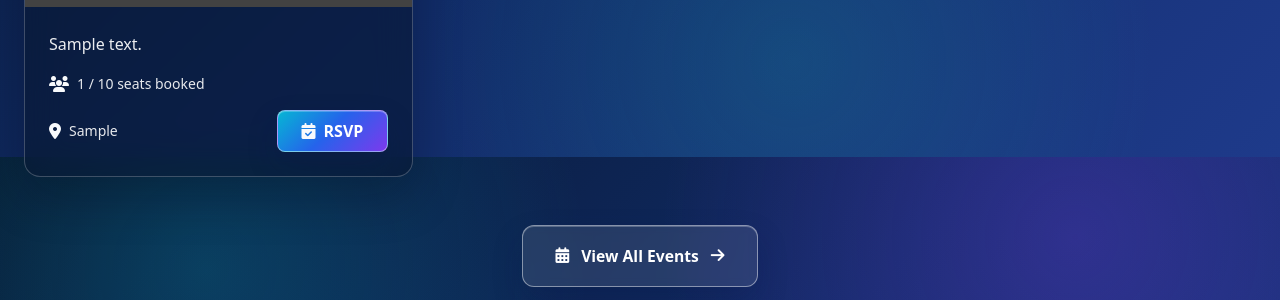
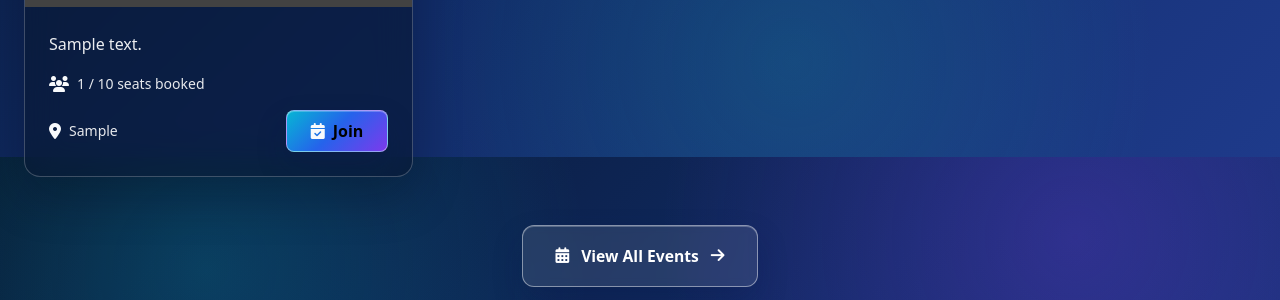
Before and after one commit to saif-dev-19/event_management, a Django app: page / in a window 1280 px wide. Shown: the part 2243-2543 px from the top of the page. Run offline with Django 5.2, Linux system fonts and the light colour scheme; tables that the repository leaves empty hold one stand-in row (values such as "Sample post"); some libraries are stand-ins or nearby versions; grey boxes are pictures that could not be loaded.

Commit message:
solving some bugs
Co-authored-by: Copilot <copilot@github.com>

```diff
--- a/core/templates/home_page.html
+++ b/core/templates/home_page.html
@@ -231,14 +231,14 @@
                                 <button
                                     type="submit"
                                     {% if event.has_rsvped %}
-                                    disabled class="bg-gray-400 cursor-not-allowed text-white px-6 py-2 rounded-lg font-semibold"
+                                    disabled class="bg-gray-400 cursor-not-allowed text-black px-6 py-2 rounded-lg font-semibold"
                                     {% elif event.is_at_capacity %}
-                                    disabled class="bg-gray-500 cursor-not-allowed text-white px-6 py-2 rounded-lg font-semibold"
+                                    disabled class="bg-gray-500 cursor-not-allowed text-black px-6 py-2 rounded-lg font-semibold"
                                     {% else %}
-                                    class="bg-gradient-to-r from-purple-500 to-pink-600 hover:from-purple-600 hover:to-pink-700 text-white px-6 py-2 rounded-lg font-semibold transition-all duration-300 transform hover:scale-105"
+                                    class="bg-gradient-to-r from-purple-500 to-pink-600 hover:from-purple-600 hover:to-pink-700 text-black px-6 py-2 rounded-lg font-semibold transition-all duration-300 transform hover:scale-105"
                                     {% endif %}
                                 >
-                                    <i class="fas fa-calendar-check mr-2"></i>{% if event.has_rsvped %}Already RSVP{% elif event.is_at_capacity %}Full{% else %}RSVP{% endif %}
+                                    <i class="fas fa-calendar-check mr-2"></i>{% if event.has_rsvped %}Already Joined{% elif event.is_at_capacity %}Full{% else %}Join{% endif %}
                                 </button>
                             </form>
                         </div>
```
Also changed, not shown: event/templates/dashboard/event_dashboard.html (+4 -4 lines), media/event_asset/images.jpeg (added), media/event_asset/summertime-party-background_1048-910.avif (added).
